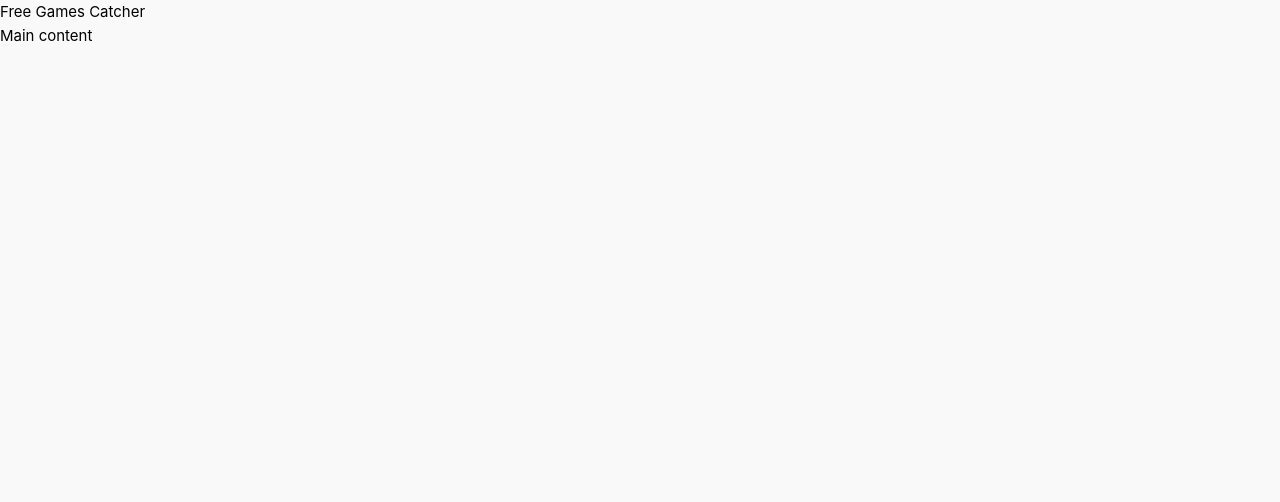
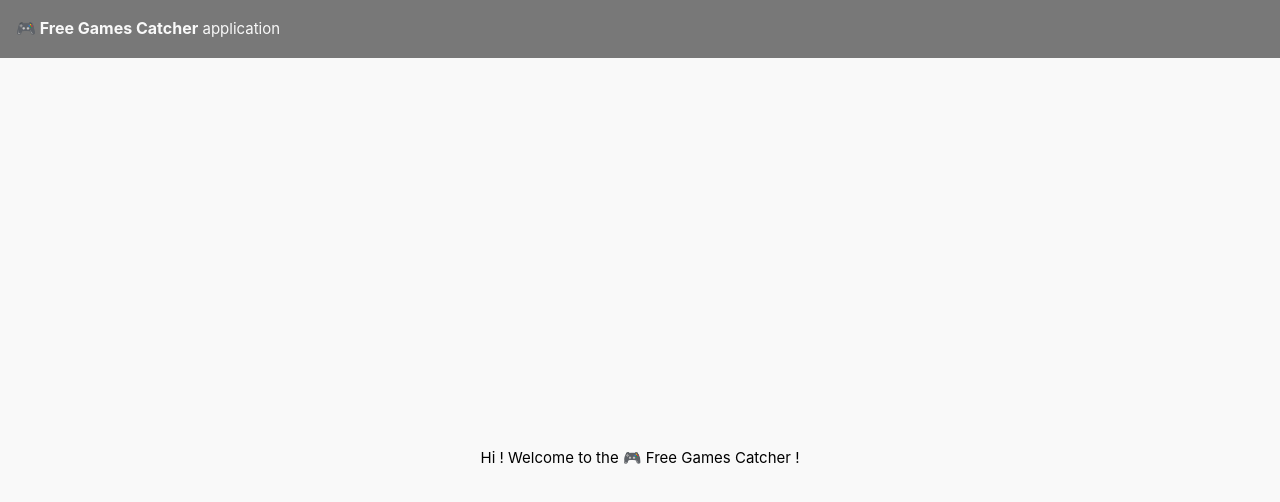
Before and after one commit to size-up/freegamescatcher--front, a Vue app: page / in a window 1280 px wide. Shown: the top 502 px of the page. Built offline with nearby package versions, Linux system fonts and the light colour scheme.

Commit message:
💩 Add content to the main

```diff
--- a/package.json
+++ b/package.json
@@ -1,5 +1,6 @@
 {
   "name": "freegamescatcher--front",
+  "displayName": "🎮 Free Games Catcher",
   "version": "0.0.0",
   "scripts": {
     "dev": "vite",
--- a/src/App.vue
+++ b/src/App.vue
@@ -1,8 +1,20 @@
 <template>
-  <header>Free Games Catcher</header>
-  <main>Main content</main>
+  <header>
+    <NavbarComponent />
+  </header>
+  <main>Hi ! Welcome to the 🎮 Free Games Catcher !</main>
 </template>
 
-<script setup lang="ts"></script>
+<script setup lang="ts">
+import NavbarComponent from "./components/NavbarComponent.vue";
+</script>
 
-<style scoped></style>
+<style scoped>
+main {
+  display: flex;
+  flex-direction: column;
+  align-items: center;
+  justify-content: center;
+  height: 100%;
+}
+</style>
--- a/src/assets/base.css
+++ b/src/assets/base.css
@@ -3,6 +3,7 @@
 /* color palette */
 :root {
   --color-light: rgb(249, 249, 249);
+  --color-dark: rgb(120, 120, 120);
 }
 
 html {
@@ -10,7 +11,7 @@ html {
 }
 
 body {
-  min-height: 100vh;
+  height: 100vh;
   line-height: 1.6;
   font-family: Inter, -apple-system, BlinkMacSystemFont, "Segoe UI", Roboto,
     Oxygen, Ubuntu, Cantarell, "Fira Sans", "Droid Sans", "Helvetica Neue",
@@ -20,3 +21,7 @@ body {
   -webkit-font-smoothing: antialiased;
   -moz-osx-font-smoothing: grayscale;
 }
+
+#app {
+  height: 100%;
+}
--- a/src/components/NavbarComponent.vue
+++ b/src/components/NavbarComponent.vue
@@ -1,6 +1,7 @@
 <template>
   <div class="navbar">
-    {{ packageJson.displayName }}
+    <span class="title">{{ packageJson.displayName }}</span>
+    <span> application</span>
   </div>
 </template>
 
@@ -14,4 +15,9 @@ import packageJson from "../../package.json";
   color: var(--color-light);
   padding: 1rem;
 }
+
+.title {
+  font-size: 1rem;
+  font-weight: bold;
+}
 </style>
```
